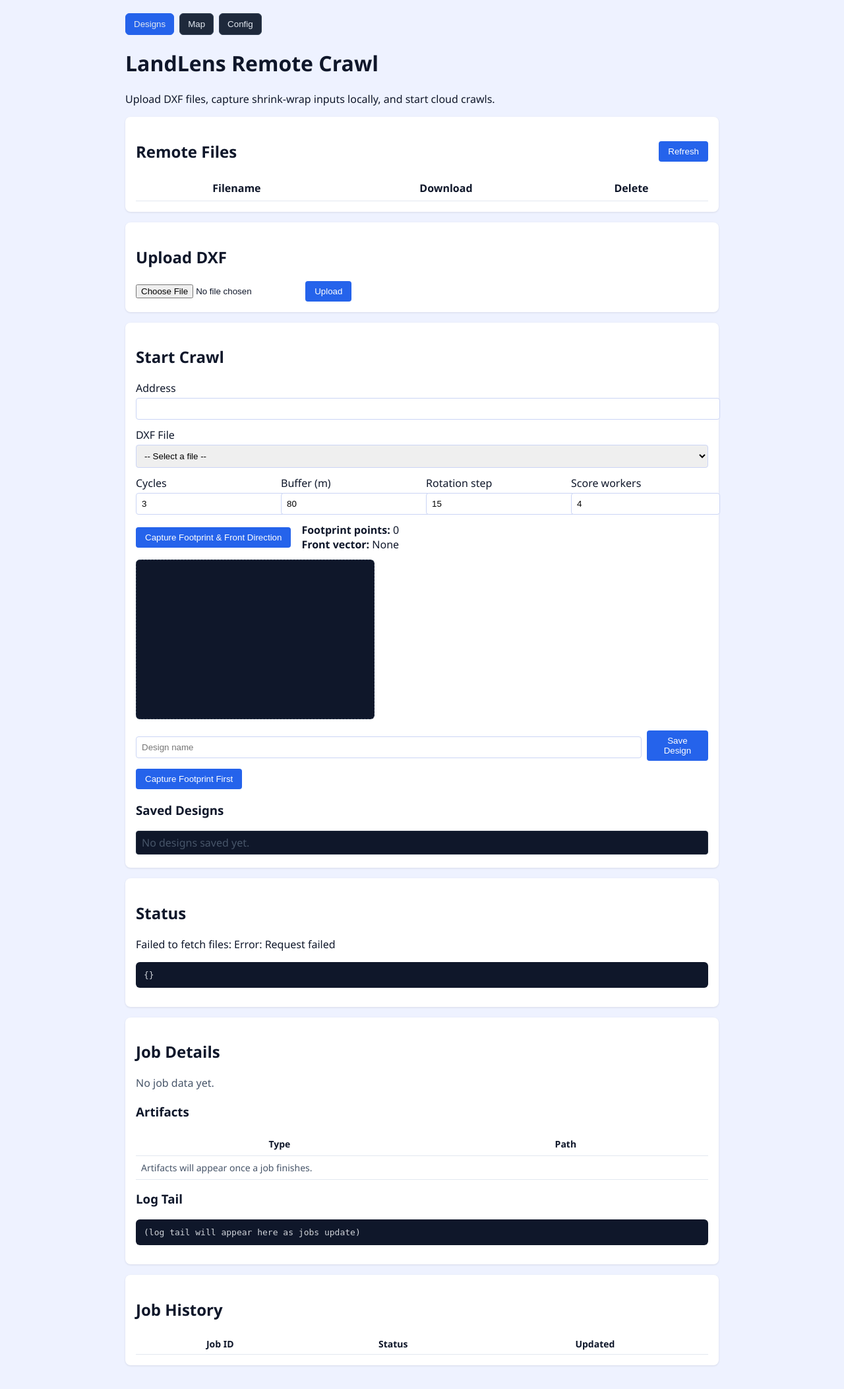
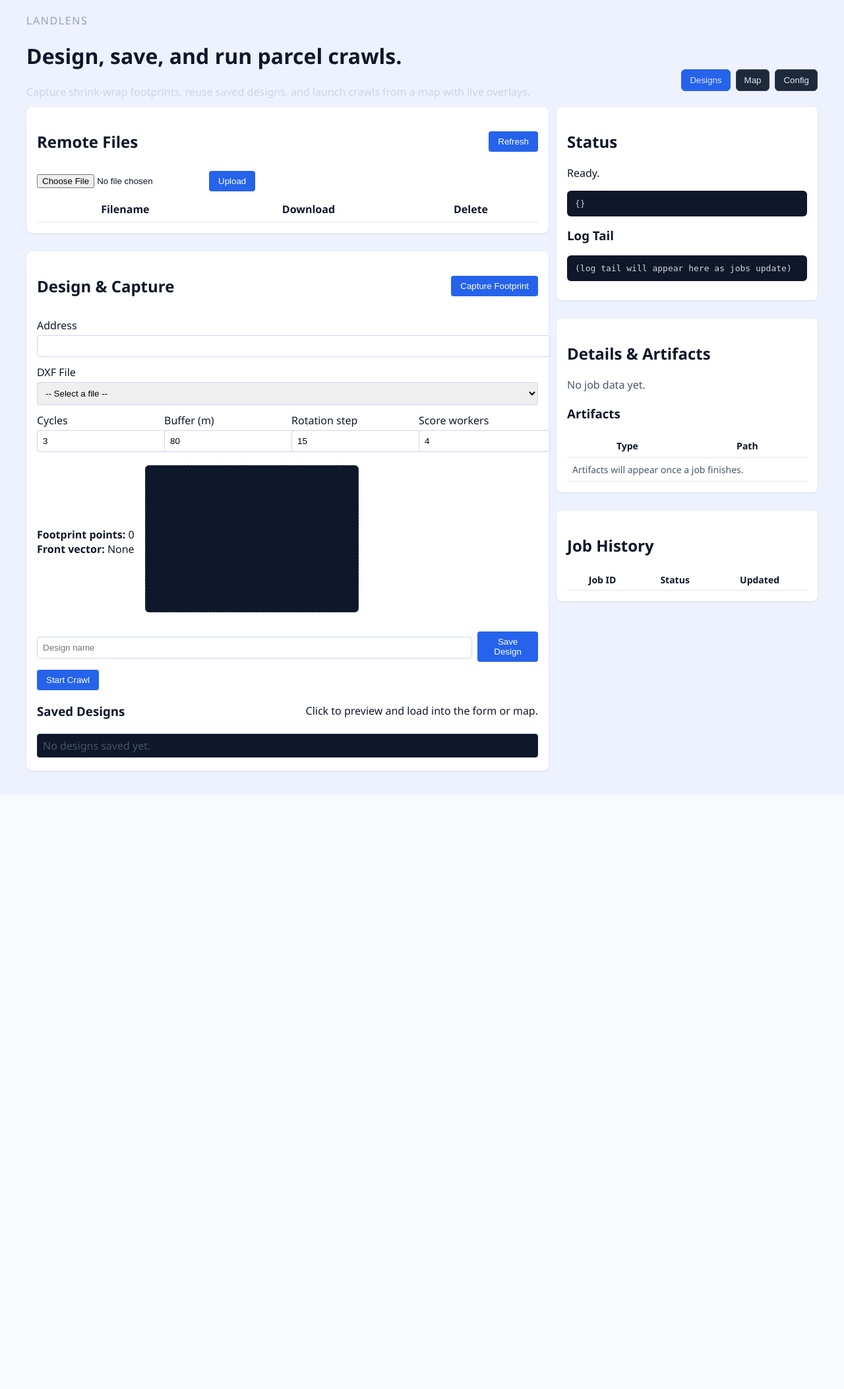
Before and after one commit to samueldbrewer/parcel-crawl-service, a FastAPI app: page / in a window 1280 px wide. Shown: the whole page at 66% size. After the commit the page ends 1171 px from the top, so only its background shows below. Run offline with FastAPI, Linux system fonts and the light colour scheme; data that the repository does not hold is empty; a map, chart or similar area stays blank; some libraries are stand-ins or nearby versions.

Commit message:
feat: refresh UI layout and map overlays

```diff
--- a/static/app.css
+++ b/static/app.css
@@ -362,3 +362,109 @@
 @keyframes spin {
   to { transform: rotate(360deg); }
 }
+
+/* New layout */
+.container {
+  max-width: 1200px;
+}
+
+.hero {
+  display: flex;
+  justify-content: space-between;
+  align-items: flex-end;
+  gap: 12px;
+  margin-bottom: 12px;
+}
+
+.eyebrow {
+  text-transform: uppercase;
+  letter-spacing: 0.1em;
+  color: #94a3b8;
+  margin: 0 0 4px 0;
+}
+
+.subhead {
+  color: #cbd5e1;
+  margin: 6px 0 0;
+}
+
+.layout {
+  display: grid;
+  grid-template-columns: 2fr 1fr;
+  gap: 12px;
+}
+
+.left-column {
+  display: flex;
+  flex-direction: column;
+  gap: 12px;
+}
+
+.right-column {
+  display: flex;
+  flex-direction: column;
+  gap: 12px;
+}
+
+.sticky {
+  position: sticky;
+  top: 12px;
+}
+
+.inline-form {
+  display: flex;
+  gap: 8px;
+  align-items: center;
+  margin: 8px 0;
+}
+
+.designs-list ul,
+.designs-list {
+  list-style: none;
+  padding-left: 0;
+  margin: 0;
+}
+
+.designs-list li {
+  margin: 4px 0;
+  padding: 6px 8px;
+  background: #0f172a;
+  border-radius: 4px;
+  border: 1px solid #1e293b;
+  cursor: pointer;
+}
+
+.map-frame {
+  height: 480px;
+  border: 1px solid #e2e8f0;
+  border-radius: 6px;
+}
+
+.map-status {
+  display: flex;
+  align-items: center;
+  gap: 8px;
+}
+
+.map-legend {
+  margin-top: 8px;
+  display: flex;
+  gap: 12px;
+  align-items: center;
+}
+
+.legend-dot {
+  display: inline-block;
+  width: 10px;
+  height: 10px;
+  border-radius: 50%;
+  margin-right: 6px;
+}
+
+.legend-dot.best {
+  background: #22c55e;
+}
+
+.legend-dot.parcel {
+  background: #3b82f6;
+}
--- a/static/app.js
+++ b/static/app.js
@@ -25,6 +25,7 @@
 const cfgScoreWorkers = document.getElementById('cfgScoreWorkers');
 const designPreview = document.getElementById('designPreview');
 const mapProgress = document.getElementById('mapProgress');
+const mapStatus = document.getElementById('mapStatus');
 
 const captureModal = document.getElementById('captureModal');
 const openCaptureBtn = document.getElementById('openCapture');
@@ -54,6 +55,7 @@
 let shrinkwrapReady = false;
 let mapInstance = null;
 let geoLayer = null;
+let selectedDesign = null;
 
 function setStatus(text, loading = false) {
   statusText.textContent = text;
@@ -783,6 +785,13 @@
         const footprint = JSON.parse(li.dataset.footprint || '[]');
         const front = JSON.parse(li.dataset.front || '[]');
         drawDesignPreview(footprint, front);
+        selectedDesign = design;
+        footprintWorld = footprint;
+        frontVector = front;
+        shrinkwrapReady = true;
+        updateSummaries();
+        updateStartButton();
+        setStatus(`Loaded design "${design.name}" into the form.`);
       });
       designsList.appendChild(li);
     });
--- a/templates/index.html
+++ b/templates/index.html
@@ -11,22 +11,30 @@
     window.MAPTILER_KEY = "{{ maptiler_key|default('') }}";
   </script>
   <main class="container">
+    <header class="hero">
+      <div>
+        <p class="eyebrow">LandLens</p>
+        <h1>Design, save, and run parcel crawls.</h1>
+        <p class="subhead">Capture shrink-wrap footprints, reuse saved designs, and launch crawls from a map with live overlays.</p>
+      </div>
       <nav class="tabs">
         <button class="tab active" data-tab="designs">Designs</button>
         <button class="tab" data-tab="map">Map</button>
         <button class="tab" data-tab="config">Config</button>
       </nav>
-
-      <header>
-        <h1>LandLens Remote Crawl</h1>
-        <p>Upload DXF files, capture shrink-wrap inputs locally, and start cloud crawls.</p>
     </header>
 
+    <div class="layout">
+      <div class="left-column">
         <section class="panel tab-panel active" data-tab-panel="designs">
           <div class="panel-header">
             <h2>Remote Files</h2>
             <button id="refreshFiles" type="button">Refresh</button>
           </div>
+          <form id="uploadForm" class="inline-form">
+            <input type="file" id="uploadFile" name="file" accept=".dxf,.zip,.json" required />
+            <button type="submit">Upload</button>
+          </form>
           <table id="filesTable">
             <thead>
               <tr>
@@ -40,15 +48,10 @@
         </section>
 
         <section class="panel tab-panel active" data-tab-panel="designs">
-        <h2>Upload DXF</h2>
-        <form id="uploadForm">
-          <input type="file" id="uploadFile" name="file" accept=".dxf,.zip,.json" required />
-          <button type="submit">Upload</button>
-        </form>
-      </section>
-
-      <section class="panel tab-panel active" data-tab-panel="designs">
-        <h2>Start Crawl</h2>
+          <div class="panel-header">
+            <h2>Design & Capture</h2>
+            <button type="button" id="openCapture">Capture Footprint</button>
+          </div>
           <form id="jobForm">
             <label>
               Address
@@ -79,81 +82,41 @@
               </label>
             </div>
             <div class="capture-summary">
-          <button type="button" id="openCapture">Capture Footprint & Front Direction</button>
               <div>
                 <p><strong>Footprint points:</strong> <span id="footprintSummary">0</span></p>
                 <p><strong>Front vector:</strong> <span id="frontSummary">None</span></p>
               </div>
+              <div class="design-preview">
+                <canvas id="designPreview" width="320" height="220"></canvas>
               </div>
-        <div class="design-preview">
-          <canvas id="designPreview" width="300" height="200"></canvas>
             </div>
             <div class="design-save">
               <input type="text" id="designName" placeholder="Design name" />
               <button type="button" id="saveDesign" disabled>Save Design</button>
             </div>
-        <button type="submit" id="startButton" disabled>Capture Footprint First</button>
+            <button type="submit" id="startButton" disabled>Start Crawl</button>
           </form>
 
           <div class="designs-list">
+            <div class="panel-header">
               <h3>Saved Designs</h3>
+              <p class="muted">Click to preview and load into the form or map.</p>
+            </div>
             <ul id="designsList">
               <li class="placeholder">No designs saved yet.</li>
             </ul>
           </div>
         </section>
 
-      <section class="panel tab-panel active" data-tab-panel="designs">
-        <h2>Status</h2>
-        <p id="statusText">Ready.</p>
-        <pre id="resultBox">{}</pre>
-      </section>
-
-      <section class="panel tab-panel active" data-tab-panel="designs">
-        <h2>Job Details</h2>
-        <div id="jobDetails" class="details-grid">
-          <p class="placeholder">No job data yet.</p>
+        <section class="panel tab-panel" data-tab-panel="map">
+          <div class="panel-header">
+            <h2>Map Runner</h2>
+            <div class="map-status">
+              <div id="mapProgress" class="spinner hidden"></div>
+              <span id="mapStatus" class="placeholder">Click the map to drop a pin.</span>
             </div>
-        <div class="artifacts">
-        <h3>Artifacts</h3>
-        <table id="artifactsTable">
-          <thead>
-            <tr>
-              <th>Type</th>
-              <th>Path</th>
-            </tr>
-          </thead>
-          <tbody>
-            <tr>
-              <td colspan="2" class="placeholder">Artifacts will appear once a job finishes.</td>
-            </tr>
-          </tbody>
-        </table>
           </div>
-      <div class="log-tail">
-        <h3>Log Tail</h3>
-        <pre id="logTail">(log tail will appear here as jobs update)</pre>
-        </div>
-      </section>
-
-      <section class="panel tab-panel active" data-tab-panel="designs">
-        <h2>Job History</h2>
-        <table id="historyTable">
-          <thead>
-            <tr>
-              <th>Job ID</th>
-            <th>Status</th>
-            <th>Updated</th>
-          </tr>
-        </thead>
-        <tbody></tbody>
-        </table>
-      </section>
-
-      <section class="panel tab-panel" data-tab-panel="map">
-        <h2>Map Runner (experimental)</h2>
-        <p>Click on the map to drop a pin and start a crawl using a saved design.</p>
-        <div id="map" style="height: 420px; border: 1px solid #e2e8f0; border-radius: 6px;"></div>
+          <div id="map" class="map-frame"></div>
           <div class="map-controls">
             <label>
               Use Design
@@ -163,16 +126,18 @@
             </label>
             <label>
               Address (optional override)
-            <input type="text" id="mapAddress" placeholder="Pin will fill a lat/lng address if left blank" />
+              <input type="text" id="mapAddress" placeholder="Pin will fill a lat/lng address if blank" />
             </label>
-          <p id="mapStatus" class="placeholder">Click the map to drop a pin.</p>
-          <div id="mapProgress" class="spinner hidden"></div>
+          </div>
+          <div class="map-legend">
+            <span class="legend-dot best"></span> Best footprint
+            <span class="legend-dot parcel"></span> Parcels
           </div>
         </section>
 
         <section class="panel tab-panel" data-tab-panel="config">
           <h2>Config</h2>
-        <p>Adjust crawl defaults here (used for both Designs and Map tabs):</p>
+          <p>Defaults applied to both Designs and Map runs:</p>
           <div class="grid">
             <label>
               Cycles
@@ -193,6 +158,57 @@
           </div>
           <p class="placeholder">Future options can be surfaced here as needed.</p>
         </section>
+      </div>
+
+      <div class="right-column">
+        <section class="panel sticky">
+          <h2>Status</h2>
+          <p id="statusText">Ready.</p>
+          <pre id="resultBox">{}</pre>
+          <div class="log-tail">
+            <h3>Log Tail</h3>
+            <pre id="logTail">(log tail will appear here as jobs update)</pre>
+          </div>
+        </section>
+
+        <section class="panel sticky">
+          <h2>Details & Artifacts</h2>
+          <div id="jobDetails" class="details-grid">
+            <p class="placeholder">No job data yet.</p>
+          </div>
+          <div class="artifacts">
+            <h3>Artifacts</h3>
+            <table id="artifactsTable">
+              <thead>
+                <tr>
+                  <th>Type</th>
+                  <th>Path</th>
+                </tr>
+              </thead>
+              <tbody>
+                <tr>
+                  <td colspan="2" class="placeholder">Artifacts will appear once a job finishes.</td>
+                </tr>
+              </tbody>
+            </table>
+          </div>
+        </section>
+
+        <section class="panel sticky">
+          <h2>Job History</h2>
+          <table id="historyTable">
+            <thead>
+              <tr>
+                <th>Job ID</th>
+                <th>Status</th>
+                <th>Updated</th>
+              </tr>
+            </thead>
+            <tbody></tbody>
+          </table>
+        </section>
+      </div>
+    </div>
   </main>
 
   <div id="captureModal" class="modal hidden">
```
Lines whose indentation alone changed are shown as unchanged.
